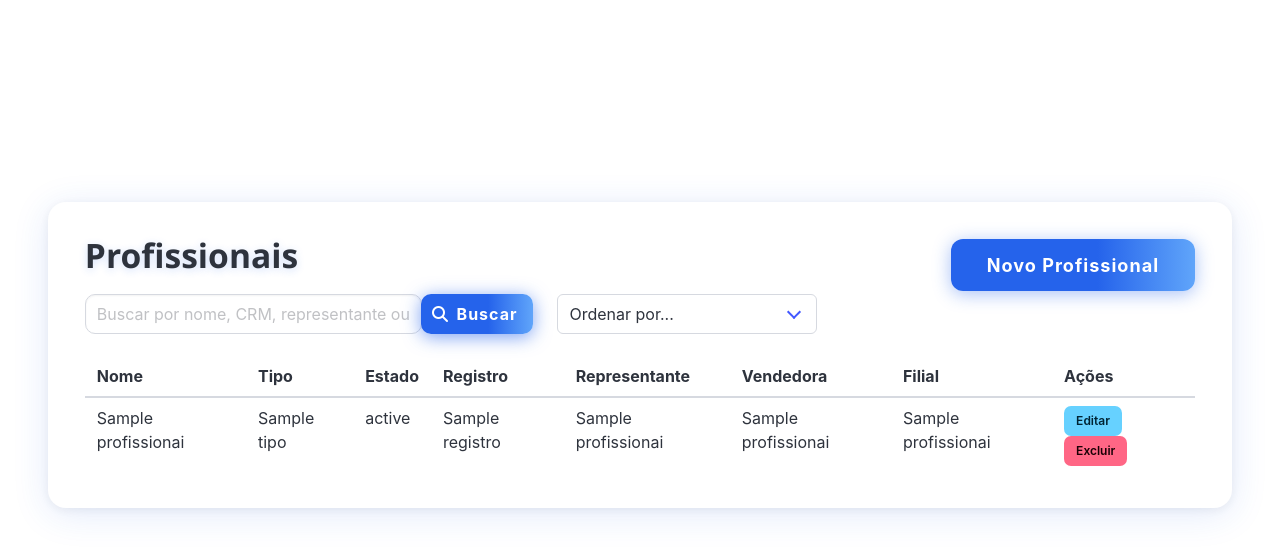
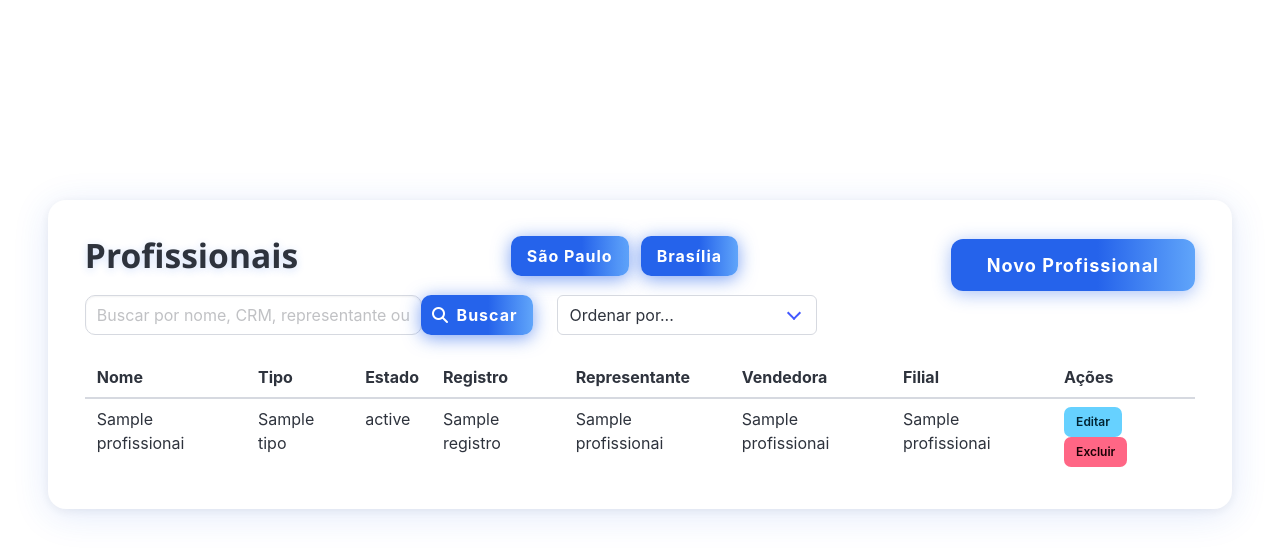
Before and after one commit to AndersonC96/painelvisitadores, a PHP site: template app/views/profissionais/index.php in a window 1280 px wide; the page is wider, and only the part inside the window is pictured. Shown: the part 155-704 px from the top of that part. Run offline with PHP 8.4, Linux system fonts and the light colour scheme; the visitor is signed in with stand-in values (Sample User, id 1); the template is opened without the code that fills it: most values are stand-ins (such as "Sample title", 1, 10 or a date in 2020); some libraries are stand-ins or nearby versions.

Commit message:
Update index.php

```diff
--- a/app/views/profissionais/index.php
+++ b/app/views/profissionais/index.php
@@ -13,6 +13,15 @@
             text-shadow:0 2px 8px #2563eb33;">
           Profissionais
         </h1>
+        <?php
+          $pode_ver_todas = $_SESSION['usuario_tipo'] === 'admin' || (is_array($filiais_usuario) && count($filiais_usuario) > 1);
+        ?>
+        <?php if ($pode_ver_todas): ?>
+        <div style="margin-bottom: 1.2rem; display: flex; gap: 12px;">
+          <a href="/profissionais?filial=1" class="button is-link is-light <?= (($_GET['filial'] ?? '') == '1') ? 'is-active' : '' ?>">São Paulo</a>
+          <a href="/profissionais?filial=2" class="button is-link is-light <?= (($_GET['filial'] ?? '') == '2') ? 'is-active' : '' ?>">Brasília</a>
+        </div>
+        <?php endif; ?>
         <?php if ($_SESSION['usuario_tipo'] === 'admin'): ?>
         <a href="/profissionais/create" class="button is-link" style="
           font-weight:700;
```
